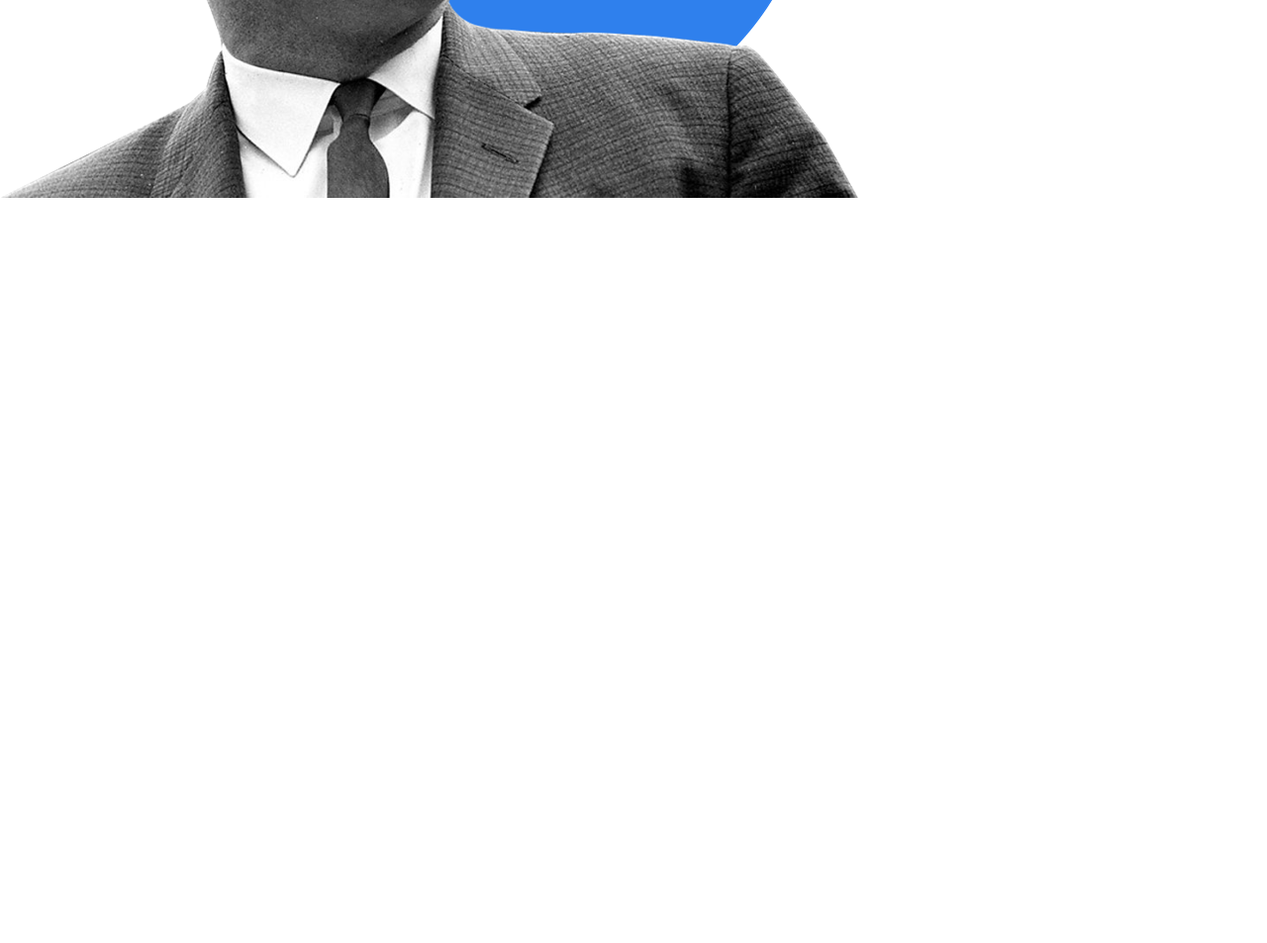
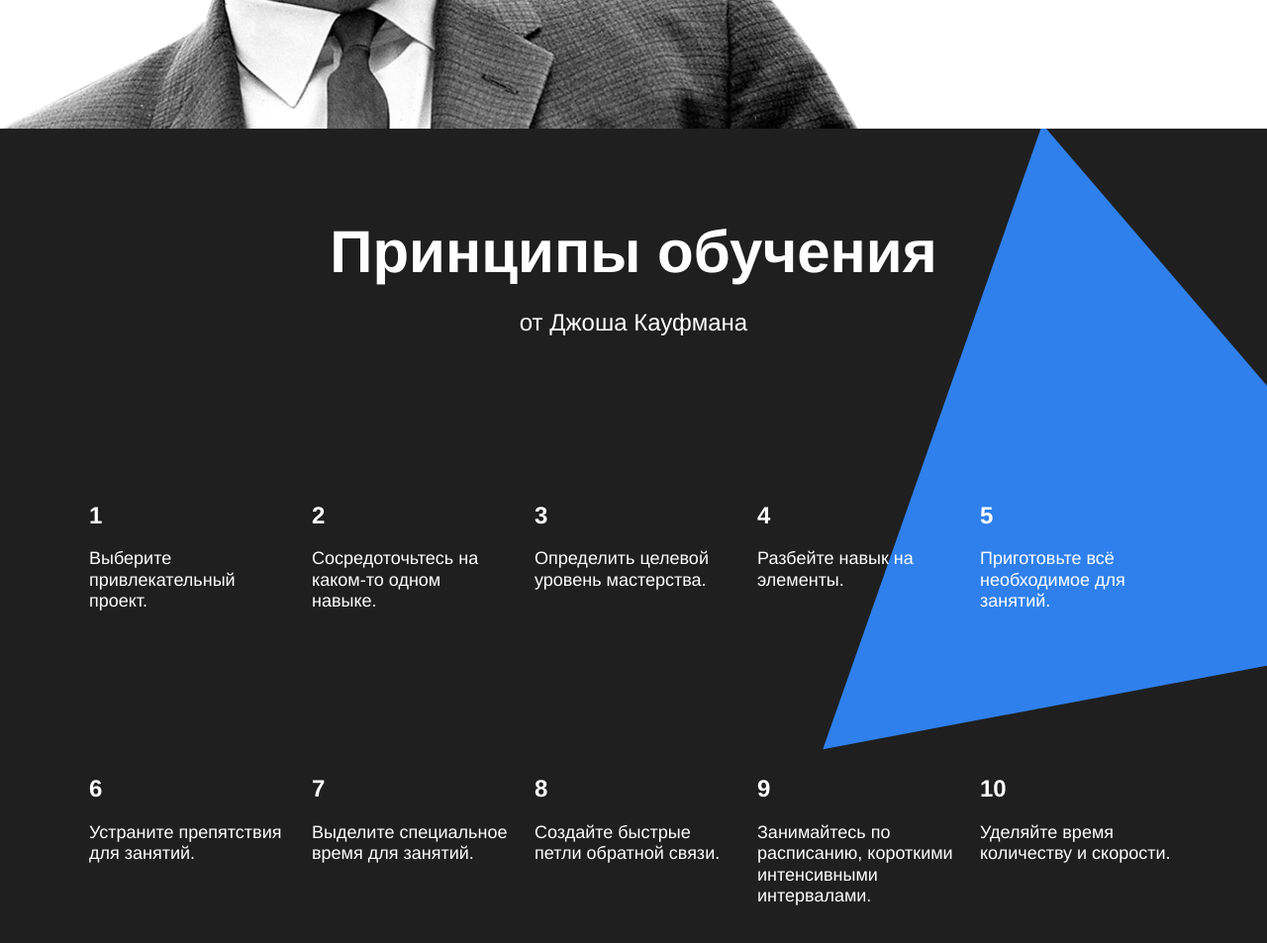
Before and after one commit to rnuravtsev/Flex-template, a plain HTML site: page index.html in a window 1280 px wide. Shown: the part 2444-3397 px from the top of the page at 99% size. Before the commit the page ends 2744 px from the top, so only its background shows below. Drawn offline with Linux system fonts and the light colour scheme.

Commit message:
task-6. Вёрстка и стилизация блока — kaufman. Добавил переменную для белого, изменил частично позиционирование блоков относительно страницы

```diff
--- a/index.html
+++ b/index.html
@@ -21,7 +21,7 @@
     <div class="header__square-pic"></div>
   </header>
   <main class="content">
-    <section class="description page__description">
+    <section class="description content__description">
       <div class="two-columns">
         <div class="two-columns__brief">Главные проблемы в обучении</div>
         <div class="two-columns__main-text">
@@ -42,7 +42,7 @@
       </div>
     </section>
 
-    <section class="digits page__digits">
+    <section class="digits content__digits">
       <h1 class="section-title">Цифры и факты</h1>
       <h2 class="section-subtitle">Про учёбу и мозг</h2>
       <div class="table">
@@ -82,17 +82,62 @@
       </div>
     </section>
 
-    <section class="feynman page__feynman">
-      <div class="feynman">
-        <h1 class="feynman__title">Метод Фейнмана</h1>
-        <h2 class="feynman__subtitle">Выучить и не забыть.</h2>
-        <a href="#" class="feynman__link">Подробнее</a></div>
+    <section class="feynman content__feynman">
+      <h1 class="feynman__title">Метод Фейнмана</h1>
+      <h2 class="feynman__subtitle">Выучить и не забыть.</h2>
+      <a href="#" class="feynman__link">Подробнее</a>
     </section>
 
-    <section class="kaufman page__kaufman">
+    <section class="kaufman content__kaufman">
+      <div class="section-title section-title_theme_dark">Принципы обучения</div>
+      <div class="section-subtitle section-subtitle_theme_dark">от Джоша Кауфмана</div>
+      <div class="table table_theme_dark">
+        <div class="table__cell table__cell_theme_dark">
+          <h3 class="table__heading table__heading_theme_dark">1</h3>
+          <p class="table__text table__text_theme_dark">Выберите привлекательный проект.</p>
+        </div>
+        <div class="table__cell table__cell_theme_dark">
+          <h3 class="table__heading table__heading_theme_dark">2</h3>
+          <p class="table__text table__text_theme_dark">Сосредоточьтесь на каком-то одном навыке.</p>
+        </div>
+        <div class="table__cell table__cell_theme_dark">
+          <h3 class="table__heading table__heading_theme_dark">3</h3>
+          <p class="table__text table__text_theme_dark">Определить целевой уровень мастерства.</p>
+        </div>
+        <div class="table__cell table__cell_theme_dark">
+          <h3 class="table__heading table__heading_theme_dark">4</h3>
+          <p class="table__text table__text_theme_dark">Разбейте навык на элементы.</p>
+        </div>
+        <div class="table__cell table__cell_theme_dark">
+          <h3 class="table__heading table__heading_theme_dark">5</h3>
+          <p class="table__text table__text_theme_dark">Приготовьте всё необходимое для занятий.</p>
+        </div>
+        <div class="table__cell table__cell_theme_dark">
+          <h3 class="table__heading table__heading_theme_dark">6</h3>
+          <p class="table__text table__text_theme_dark">Устраните препятствия для занятий.</p>
+        </div>
+        <div class="table__cell table__cell_theme_dark">
+          <h3 class="table__heading table__heading_theme_dark">7</h3>
+          <p class="table__text table__text_theme_dark">Выделите специальное время для занятий.</p>
+        </div>
+        <div class="table__cell table__cell_theme_dark">
+          <h3 class="table__heading table__heading_theme_dark">8</h3>
+          <p class="table__text table__text_theme_dark">Создайте быстрые петли обратной связи.</p>
+        </div>
+        <div class="table__cell table__cell_theme_dark">
+          <h3 class="table__heading table__heading_theme_dark">9</h3>
+          <p class="table__text table__text_theme_dark">Занимайтесь по расписанию, короткими интенсивными
+            интервалами.</p>
+        </div>
+        <div class="table__cell table__cell_theme_dark">
+          <h3 class="table__heading table__heading_theme_dark">10</h3>
+          <p class="table__text table__text_theme_dark">Уделяйте время количеству и скорости.</p>
+        </div>
+      </div>
+      <div class="kaufman__triangle"></div>
     </section>
   </main>
-  <footer class="footer page__footer">
+  <footer class="footer content__footer">
 
   </footer>
 </div>
--- a/styles/style.css
+++ b/styles/style.css
@@ -3,6 +3,7 @@
   --primary: #2f80ed;
   --gray-light: #f2f2f2;
   --gray-dark: #1f1f1f;
+  --white: #fff;
 }
 
 .page {
@@ -17,10 +18,8 @@
 }
 
 .page__header,
-.page__description,
-.page__digits,
-.page__feynman,
-.page__kaufman {
+.content__description,
+.content__digits {
   margin-bottom: 100px;
 }
 
@@ -110,11 +109,20 @@
   margin-bottom: 30px;
 }
 
+.two-columns__paragraph:last-child {
+  margin-bottom: 0;
+}
+
 .section-title,
 .section-subtitle {
   margin: 0 auto;
   text-align: center;
   width: 60%;
+}
+
+.section-title_theme_dark,
+.section-subtitle_theme_dark {
+  color: var(--white);
 }
 
 .section-title {
@@ -132,6 +140,7 @@
 }
 
 .table {
+  position: relative;
   margin-left: auto;
   margin-right: auto;
   display: flex;
@@ -139,6 +148,11 @@
   flex-wrap: wrap;
   row-gap: 60px;
   width: 1100px;
+  z-index: 10;
+}
+
+.table_theme_dark {
+  color: #fff;
 }
 
 .table__cell {
@@ -157,9 +171,13 @@
 }
 
 .table__text {
+  font-size: 18px;
   line-height: 1.2;
-  font-size: 18px;
   font-weight: normal;
+}
+
+.table__text:last-child {
+  margin-bottom: 0;
 }
 
 /* и элемента с модификатором вида ключ-значение */
@@ -210,3 +228,24 @@
   text-decoration: none;
   transform: translateY(-50%);
 }
+
+.kaufman {
+  position: relative;
+  padding-top: 90px;
+  padding-bottom: 90px;
+  overflow: hidden;
+  background-color: var(--gray-dark);
+}
+
+.kaufman__triangle {
+  position: absolute;
+  top: 0;
+  right: -210px;
+  width: 877px;
+  height: 877px;
+  background-image: url("../images/kaufman-triangle.svg");
+  background-repeat: no-repeat;
+  background-position: center;
+  background-size: cover;
+  z-index: 0;
+}
```
